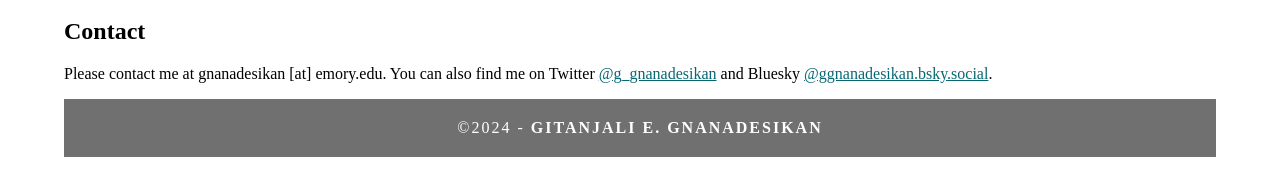
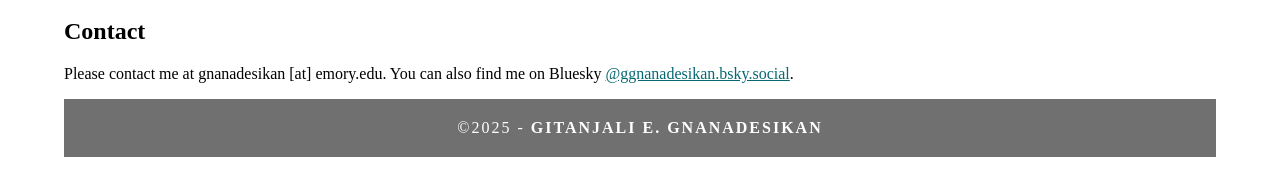
Before and after one commit to GGnanadesikan/GGnanadesikan.github.io, a plain HTML site: page contact.html in a window 1280 px wide. Shown: the part 484-680 px from the top of the page. Drawn offline with Linux system fonts and the light colour scheme.

Commit message:
Update contact info and years

```diff
--- a/contact.html
+++ b/contact.html
@@ -45,13 +45,13 @@
 <section>
 <h2> Contact</h2>
 <!--Need to work on using div and CSS to position image and text relative to each other.-->
-<p>Please contact me at gnanadesikan [at] emory.edu. You can also find me on Twitter <a href="https://twitter.com/g_gnanadesikan">@g_gnanadesikan</a> and Bluesky <a href="https://bsky.app/profile/ggnanadesikan.bsky.social">@ggnanadesikan.bsky.social</a>.</p>
+<p>Please contact me at gnanadesikan [at] emory.edu. You can also find me on Bluesky <a href="https://bsky.app/profile/ggnanadesikan.bsky.social">@ggnanadesikan.bsky.social</a>.</p>
 <!--<img src="images/DSC_2628.JPG" width = "50%" height = "auto" hspace = "25%" alt="Picture of a dog"> -->
 
 
 
   <!-- Copyrights Section -->
-  <div class="copyright">&copy;2024 - <strong>Gitanjali E. Gnanadesikan</strong></div>
+  <div class="copyright">&copy;2025 - <strong>Gitanjali E. Gnanadesikan</strong></div>
 </div>
 <!-- Main Container Ends -->
 </body>
```
Also changed, not shown: index.html (+1 -1 lines), publications.html (+1 -1 lines), teaching.html (+1 -1 lines).
